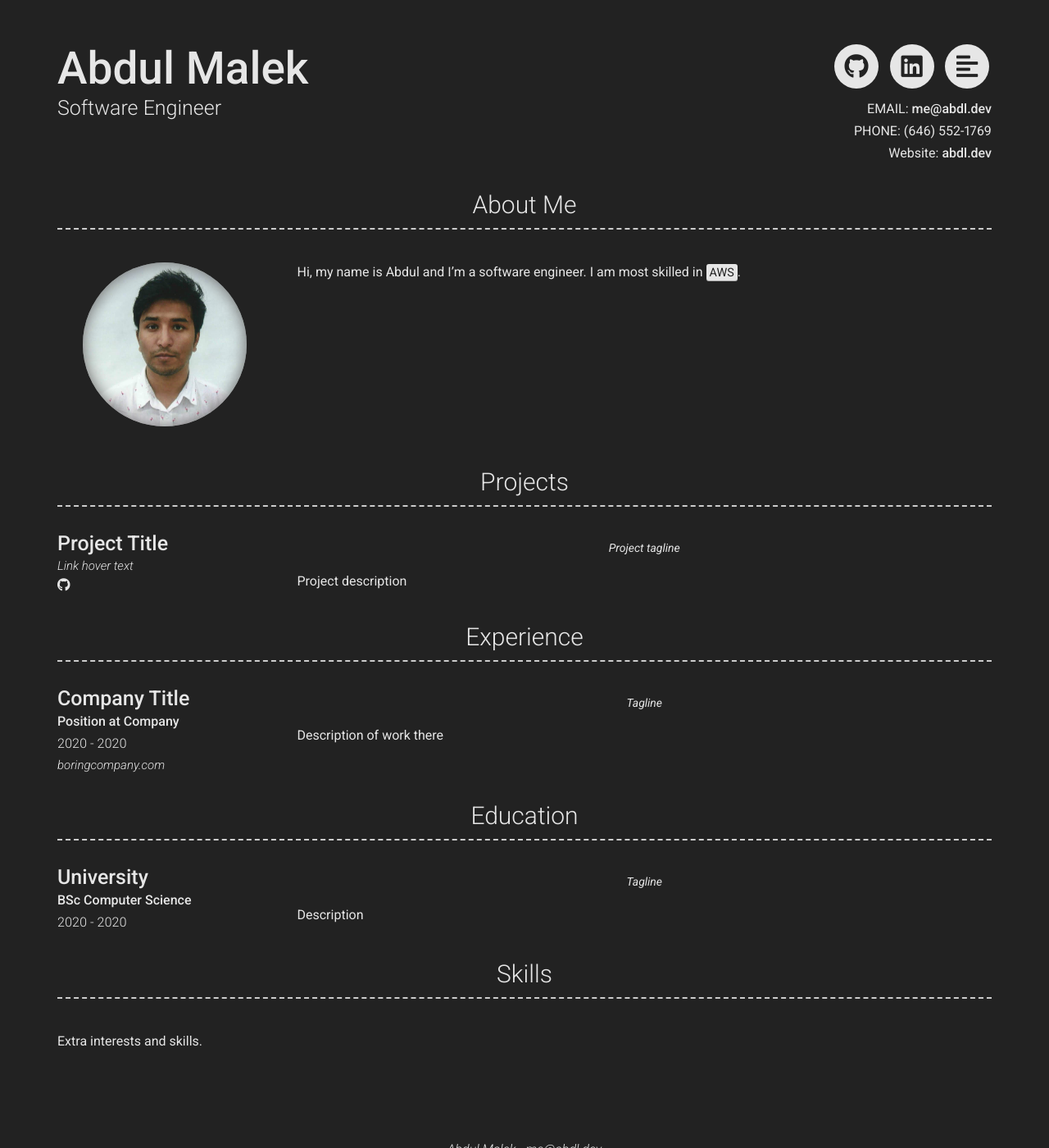
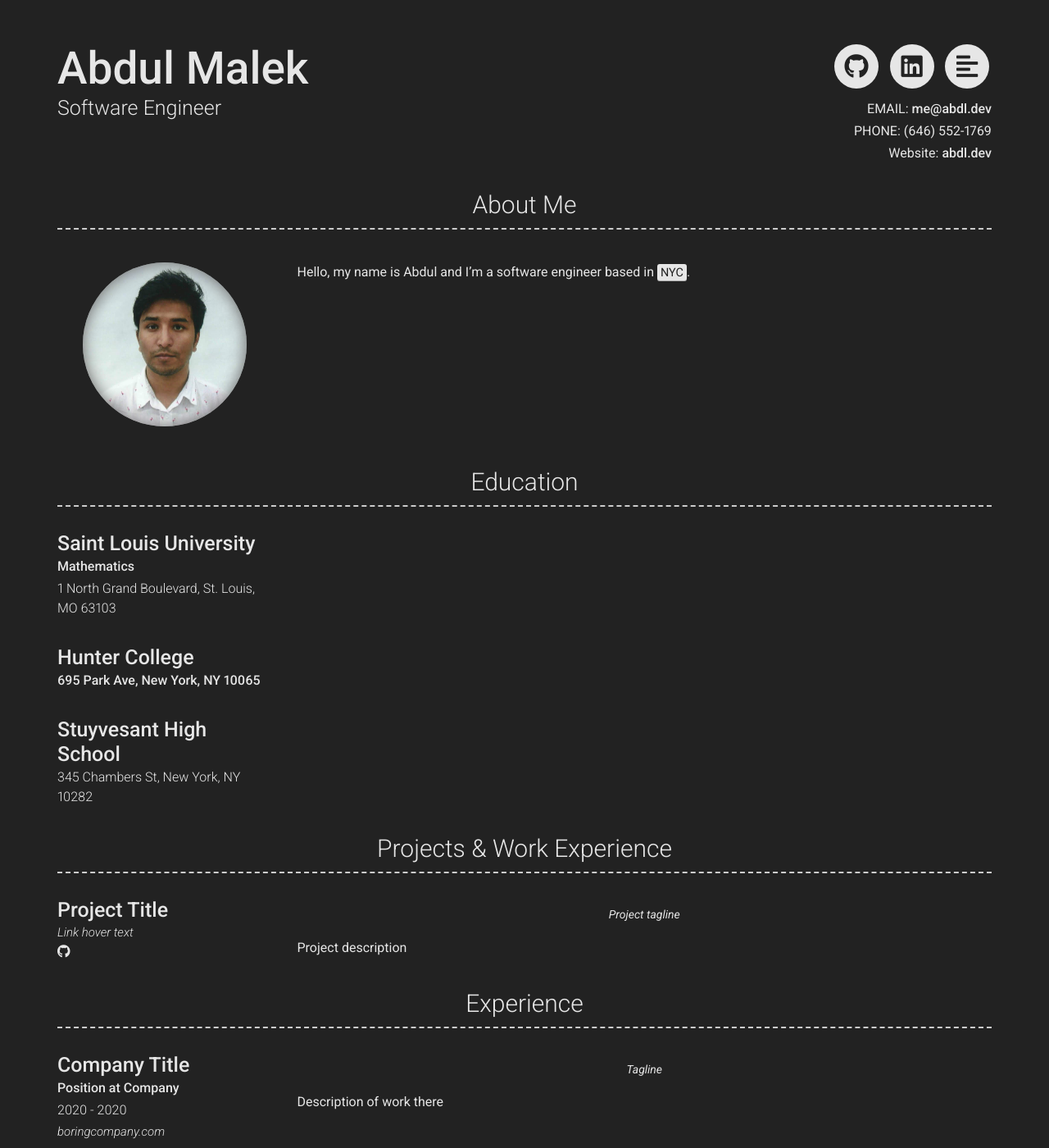
Before and after one commit to abdl-dev/abdl-dev.github.io, a Jekyll site: the page built from index.md, in a window 1280 px wide and 1400 px high. Shown: the whole window at 82% size. Built offline with Jekyll 4.4.1, drawn with Linux system fonts in a browser that asks for light colours; nearby versions of some CDN libraries.

Commit message:
add some content

```diff
--- a/_config.yml
+++ b/_config.yml
@@ -3,7 +3,7 @@ repository: abdl-dev/abdl-dev.github.io
 favicon: assets/icon.png
 
 # Content configuration version
-version: 2
+version: 2 # get rid of this later
 
 # Personal Info
 name: Abdul Malek
@@ -27,11 +27,29 @@ resume_link: assets/resume.pdf
 about_title: About Me
 about_profile_image: assets/profile.jpg
 about_content: | # this will include new lines to allow paragraphs
-  Hi, my name is Abdul and I'm a software engineer. I am most skilled in <mark>AWS</mark>.
+  Hello, my name is Abdul and I'm a software engineer based in <mark>NYC</mark>.
 
 content:
-  - title: Projects # Title for the section
-    layout: list # Type of content section (list/text)
+  - title: Education
+    layout: list
+    content:
+      - layout: left
+        title: Saint Louis University
+        caption: 1 North Grand Boulevard, St. Louis, MO 63103
+        sub_title: Computer Science
+        sub_title: Mathematics
+
+      - layout: left
+        title: Hunter College
+        sub_title: 695 Park Ave, New York, NY 10065
+
+      - layout: left
+        title: Stuyvesant High School
+        caption: 345 Chambers St, New York, NY 10282
+
+
+  - title: Projects & Work Experience
+    layout: list
     content:
       - layout: left
         title: Project Title
@@ -60,18 +78,6 @@ content:
         description: |
             Description of work there
 
-  - title: Education
-    layout: list
-    content:
-      - layout: left
-        title: University
-        caption: 2020 - 2020
-        sub_title: BSc Computer Science
-        quote: >
-          Tagline
-        description: |
-          Description
-
   - title: Skills
     layout: text
     content: |
```
Also changed, not shown: 1 other file.
